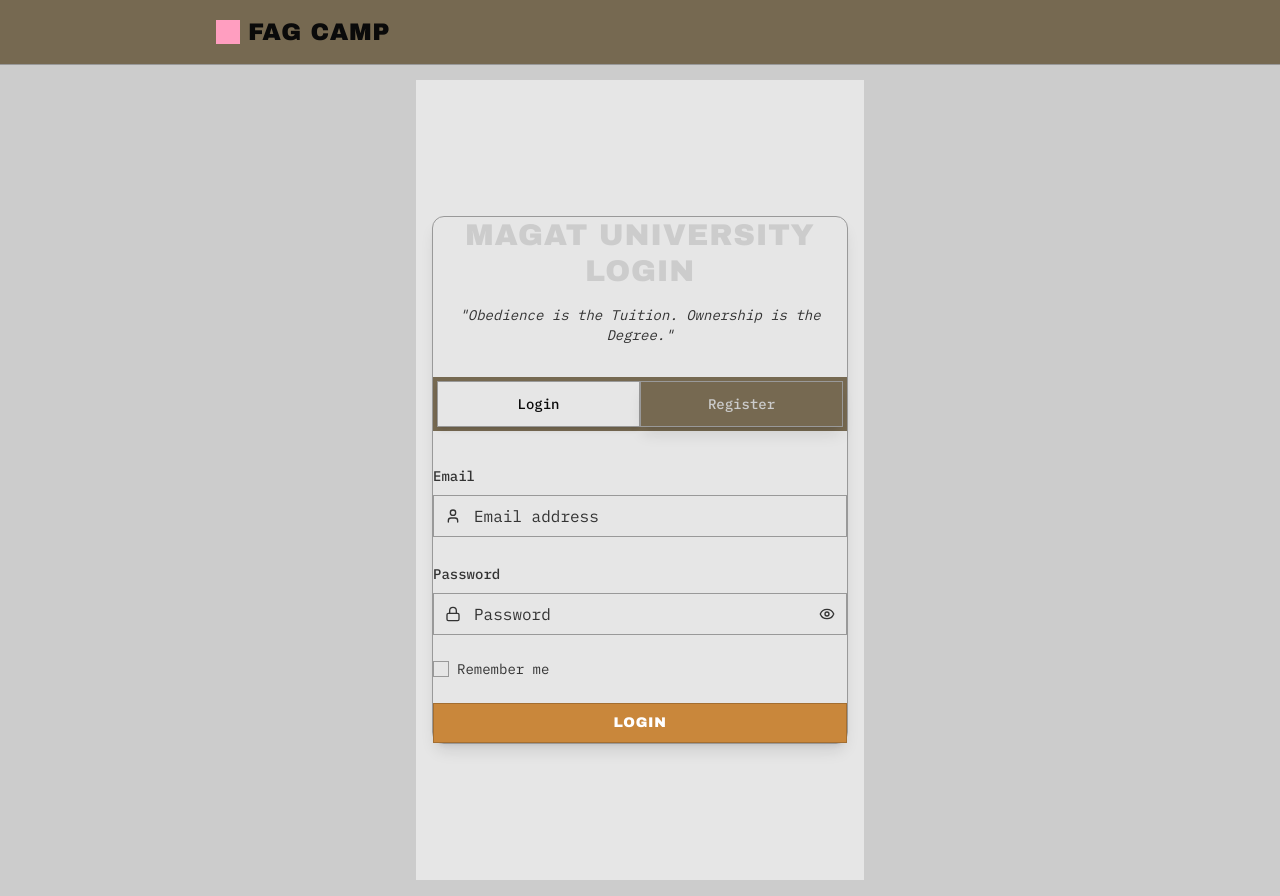
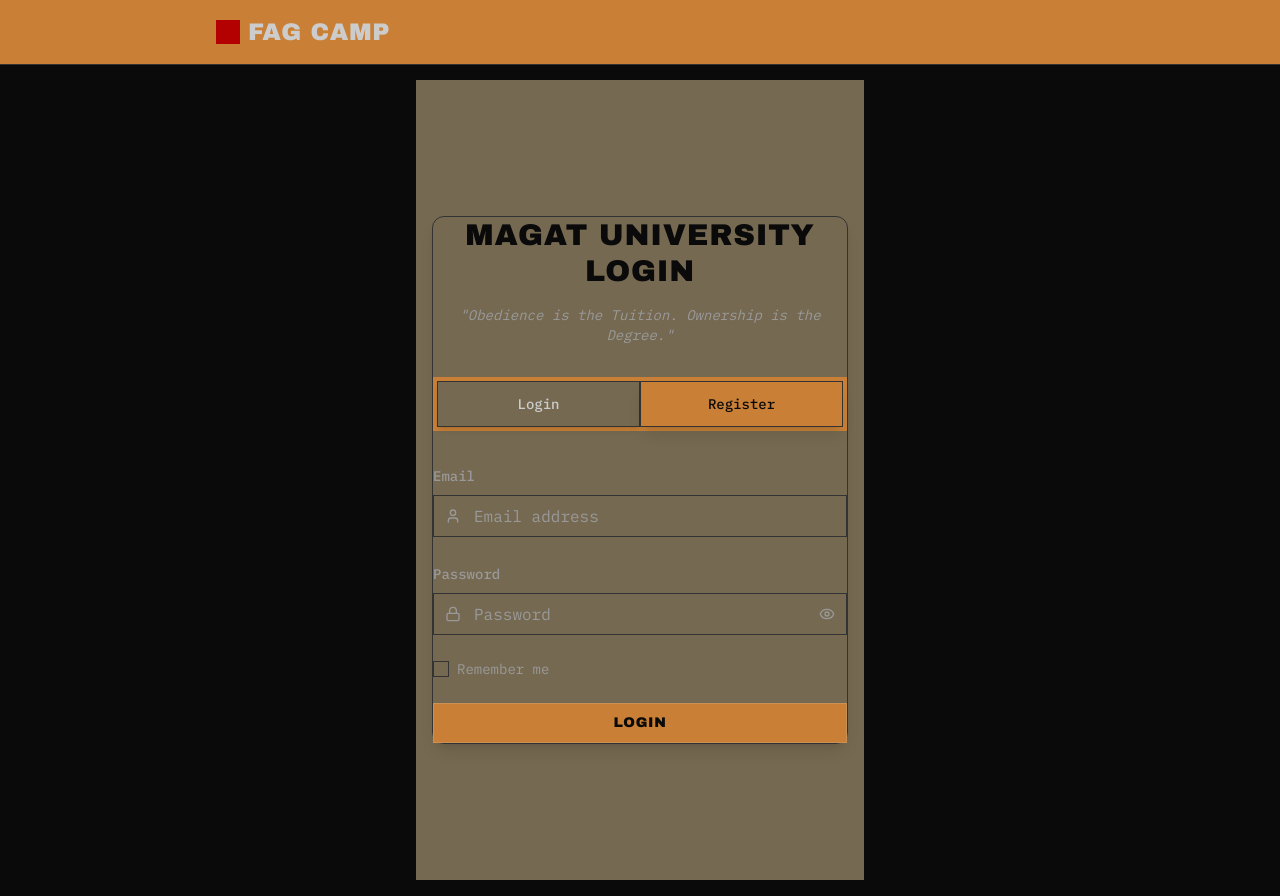
Before and after one commit to RPF172/dom-finance-nexus-36, a React (Vite) app: page /auth in a window 1280 px wide. Built offline with nearby package versions, Linux system fonts and the light colour scheme; a web font is replaced by a local one.

Commit message:
Refactor: Apply new color palette
Implement the new color palette and strategy across the application. Update core CSS variables, component styles, and Tailwind configuration to reflect the new color hierarchy and usage. Resolve build errors related to type mismatches in AuthForm and useProfile.

```diff
--- a/src/components/HeroSection.tsx
+++ b/src/components/HeroSection.tsx
@@ -14,10 +14,9 @@ const HeroSection: React.FC = () => {
       {/* Shame Red glowing cracks overlay */}
       <div
         aria-hidden
-        className="pointer-events-none absolute inset-0 z-0"
+        className="pointer-events-none absolute inset-0 z-0 bg-background"
         style={{
           background: "url('/textures/concrete.png')",
-          backgroundColor: '#0A0A0A',
           backgroundSize: 'cover',
           backgroundRepeat: 'no-repeat',
           backgroundBlendMode: 'multiply',
@@ -45,24 +44,10 @@ const HeroSection: React.FC = () => {
 
       {/* Foreground content */}
       <div className="relative z-10 flex flex-col items-center w-full max-w-2xl text-center">
-        <h1
-          className="font-stencil text-concrete-gray tracking-wide uppercase z-10"
-          style={{
-            fontSize: 'clamp(3rem, 8vw, 6rem)',
-            letterSpacing: '0.05em',
-            color: '#CCCCCC',
-          }}
-        >
+        <h1 className="font-institutional text-foreground tracking-wide uppercase z-10 text-6xl md:text-8xl">
           SUB CAMP™
         </h1>
-        <p
-          className="font-mono text-shame-red mt-4 z-10"
-          style={{
-            fontFamily: 'IBM Plex Mono, monospace',
-            color: '#B30000',
-            fontSize: 'clamp(1rem, 3vw, 1.5rem)',
-          }}
-        >
+        <p className="font-mono text-primary mt-4 z-10 text-lg md:text-xl">
           Not a camp. A conversion center.
         </p>
         {/* CTA Buttons */}
@@ -70,53 +55,14 @@ const HeroSection: React.FC = () => {
           className="flex flex-col gap-4 mt-10 w-full sm:flex-row sm:justify-center sm:items-center sm:gap-6"
         >
           <button
-            className="enlist-btn w-full sm:w-auto"
+            className="bg-primary text-primary-foreground font-mono font-bold uppercase px-8 py-4 rounded-lg hover:bg-primary/90 transition-all duration-300 hover:scale-105 active:scale-95 text-lg animate-pulse-slow"
             onClick={() => navigate('/auth?enlist=1')}
-            style={{
-              backgroundColor: '#FF9EC7',
-              color: '#0A0A0A',
-              fontFamily: 'IBM Plex Mono, monospace',
-              textTransform: 'uppercase',
-              fontWeight: 'bold',
-              borderRadius: 8,
-              padding: '1rem 2rem',
-              animation: 'pulse 2s infinite',
-              fontSize: '1.1rem',
-              boxShadow: '0 0 0 0 rgba(255,158,199,0.7)',
-            }}
-            onMouseOver={e => {
-              e.currentTarget.style.animationDuration = '1.2s';
-              e.currentTarget.style.boxShadow = '0 0 24px 8px rgba(255,158,199,0.6)';
-            }}
-            onMouseOut={e => {
-              e.currentTarget.style.animationDuration = '2s';
-              e.currentTarget.style.boxShadow = '0 0 0 0 rgba(255,158,199,0.7)';
-            }}
           >
             ENLIST NOW
           </button>
           <button
-            className="alpha-btn w-full sm:w-auto"
+            className="bg-secondary text-secondary-foreground font-mono font-bold uppercase px-8 py-4 border-2 border-foreground hover:bg-secondary/90 transition-all duration-300 hover:scale-105 active:scale-95 text-lg"
             onClick={() => navigate('/auth?admin=1')}
-            style={{
-              backgroundColor: '#7B6E54',
-              color: '#0A0A0A',
-              fontFamily: 'IBM Plex Mono, monospace',
-              textTransform: 'uppercase',
-              fontWeight: 'bold',
-              border: '2px solid #CCCCCC',
-              borderRadius: 2,
-              padding: '1rem 2rem',
-              fontSize: '1.1rem',
-            }}
-            onMouseOver={e => {
-              e.currentTarget.style.backgroundColor = '#6a604a';
-              e.currentTarget.style.boxShadow = '0 0 0 2px #CCCCCC inset';
-            }}
-            onMouseOut={e => {
-              e.currentTarget.style.backgroundColor = '#7B6E54';
-              e.currentTarget.style.boxShadow = 'none';
-            }}
           >
             ALPHA COMMAND LOGIN
           </button>
--- a/src/components/auth/AuthForm.tsx
+++ b/src/components/auth/AuthForm.tsx
@@ -253,7 +253,7 @@ const AuthForm: React.FC<AuthFormProps> = ({ onSuccess }) => {
               <Checkbox
                 id="remember"
                 checked={rememberMe}
-                onCheckedChange={setRememberMe}
+                onCheckedChange={(checked) => setRememberMe(checked === true)}
                 className="border-border data-[state=checked]:bg-accent"
               />
               <label htmlFor="remember" className="text-sm text-muted-foreground cursor-pointer">
--- a/src/hooks/useProfile.ts
+++ b/src/hooks/useProfile.ts
@@ -34,7 +34,7 @@ export const useUpdateProfile = () => {
       return data;
     },
     onSuccess: () => {
-      queryClient.invalidateQueries(['profile']);
+      queryClient.invalidateQueries({ queryKey: ['profile'] });
     },
   });
 };
--- a/src/index.css
+++ b/src/index.css
@@ -8,42 +8,42 @@
 
 @layer base {
   :root {
-    /* New MAGAT Color System */
-    --background: 0 0% 80%; /* Concrete Gray */
-    --foreground: 0 0% 4%; /* Alpha Black */
+    /* Updated MAGAT Color System - New Palette */
+    --background: 0 0% 4%; /* Alpha Black */
+    --foreground: 0 0% 80%; /* Concrete Gray */
 
-    --card: 0 0% 90%; /* Light concrete for cards */
-    --card-foreground: 0 0% 4%; /* Alpha Black */
+    --card: 39 19% 39%; /* Ritual Khaki for cards */
+    --card-foreground: 0 0% 80%; /* Concrete Gray */
 
-    --popover: 0 0% 90%;
-    --popover-foreground: 0 0% 4%;
+    --popover: 39 19% 39%;
+    --popover-foreground: 0 0% 80%;
 
-    --primary: 339 100% 81%; /* Submission Pink */
-    --primary-foreground: 0 0% 4%;
+    --primary: 0 100% 35%; /* Shame Red */
+    --primary-foreground: 0 0% 80%;
 
-    --secondary: 39 19% 39%; /* Ritual Khaki */
-    --secondary-foreground: 0 0% 80%;
+    --secondary: 30 58% 50%; /* Rusted Bronze */
+    --secondary-foreground: 0 0% 4%;
 
-    --muted: 0 0% 70%; /* Darker concrete for subtle elements */
-    --muted-foreground: 0 0% 20%;
+    --muted: 0 0% 20%; /* Darker for subtle elements */
+    --muted-foreground: 0 0% 60%;
 
-    --accent: 32 57% 51%; /* Bronze (#CD7F32) */
-    --accent-foreground: 0 0% 100%;
+    --accent: 30 58% 50%; /* Rusted Bronze */
+    --accent-foreground: 0 0% 4%;
 
     --destructive: 0 100% 35%; /* Shame Red */
     --destructive-foreground: 0 0% 80%;
 
-    --border: 0 0% 60%; /* Medium gray borders */
-    --input: 0 0% 85%; /* Light concrete inputs */
-    --ring: 339 100% 81%; /* Submission Pink for focus */
+    --border: 0 0% 20%; /* Dark borders */
+    --input: 39 19% 35%; /* Darker Ritual Khaki for inputs */
+    --ring: 0 100% 35%; /* Shame Red for focus */
 
     --radius: 0rem; /* Sharp, institutional edges */
 
-    /* New Brand Colors */
+    /* Updated Brand Colors - HSL Values */
     --alpha-black: 0 0% 4%;
     --concrete-gray: 0 0% 80%;
     --ritual-khaki: 39 19% 39%;
-    --submission-pink: 339 100% 81%;
+    --rusted-bronze: 30 58% 50%;
     --shame-red: 0 100% 35%;
 
     /* Sidebar tokens */
--- a/tailwind.config.ts
+++ b/tailwind.config.ts
@@ -68,11 +68,11 @@ export default {
 					border: 'hsl(var(--sidebar-border))',
 					ring: 'hsl(var(--sidebar-ring))'
 				},
-				// New MAGAT Brand Colors
+				// Updated MAGAT Brand Colors - New Palette
 				'alpha-black': '#0A0A0A',
 				'concrete-gray': '#CCCCCC',
 				'ritual-khaki': '#7B6E54',
-				'submission-pink': '#FF9EC7',
+				'rusted-bronze': '#CD7F32',
 				'shame-red': '#B30000',
 			},
 			borderRadius: {
```
